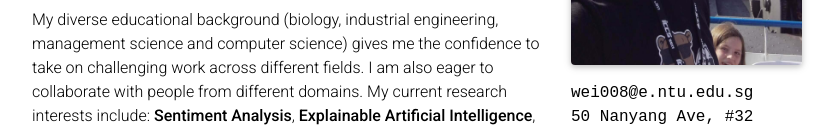
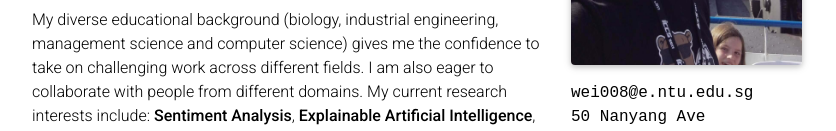
Before and after one commit to Maxwe11y/Maxwe11y.github.io, a Jekyll site: the page built from _pages/about.md, in a window 1280 px wide and 900 px high, cut to the strip 0-577 px from the top of the window. Shown: the part 425-556 px from the top of the strip, without its empty margins (223-1059 px from the left). Built offline with Jekyll 4.4.1, drawn with Linux system fonts in a browser that asks for light colours; full-size pictures stand in for the smaller copies a plugin makes; emoji names are drawn with the system emoji font; comment, search, counter and statistics services are not loaded; a style sheet for code colours, icons or effects is not loaded; some of the changed lines change nothing that is shown.

Commit message:
Update about.md

```diff
--- a/_pages/about.md
+++ b/_pages/about.md
@@ -10,7 +10,7 @@ profile:
   image_circular: false # crops the image to make it circular
   address: >
     <p>wei008@e.ntu.edu.sg</p>
-    <p>50 Nanyang Ave, #32 Block N4 #02a</p>
+    <p>50 Nanyang Ave</p>
     <p>Singapore 639798</p>
 
 news: true  # includes a list of news items
@@ -24,7 +24,7 @@ My diverse educational background (biology, industrial engineering, management s
 
 <a href='#'>I am in the job market now!<a> Please feel free to drop me an [email](mailto:wei008@e.ntu.edu.sg) or a message to [![Linkedin](https://i.stack.imgur.com/gVE0j.png) LinkedIn](linkedin.com/in/maxwell-lee-299348240) if you are interested. Thank you. :blush:
 
-### what I did in research during PhD study <img align="right" width="360" height="200" src="/assets/img/picture2.pdf"/>
+### what I did in research during PhD study <img align="right" width="360" height="200" src="/assets/img/model_fffff.pdf"/>
   <ul>
     <li>I presented a framework for conversational sentiment analysis using generalized neural tensor network as a contextulizer.</li>
     <li>I proposed to further improve the performance of conversational sentiment analysis by integrating utterance-level symbolic knowledge and concept-level symbolic knowledge.</li>
```
